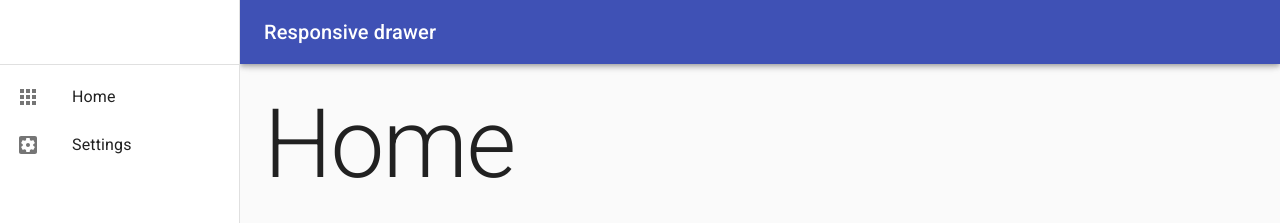
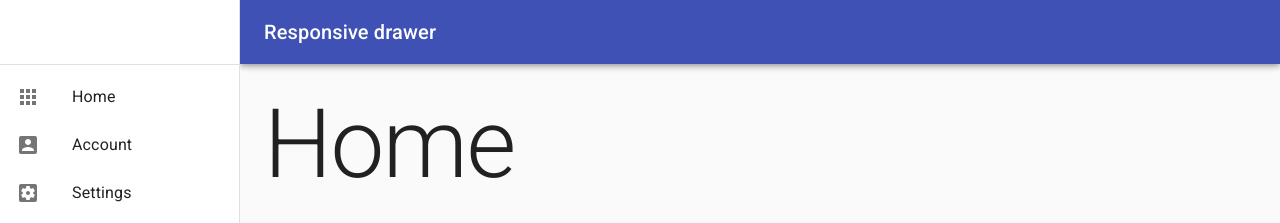
Before and after one commit to decentral-intelligence/dx-points-wallet, a React (Create React App) app: page / in a window 1280 px wide. Shown: the top 223 px of the page. Built offline with nearby package versions, Linux system fonts and the light colour scheme.

Commit message:
feat: added account view stub

```diff
--- a/src/app/navigation/Routes.tsx
+++ b/src/app/navigation/Routes.tsx
@@ -1,12 +1,16 @@
 import { Route, Switch } from "react-router-dom";
 import { Dashboard } from "../../features/dashboard";
 import { Settings } from "../../features/settings";
+import { AccountView } from "../../features/account/view";
 
 export const Routes = () => (
   <Switch>
     <Route path="/settings">
       <Settings />
     </Route>
+    <Route path="/account">
+      <AccountView />
+    </Route>
     <Route exact path="/">
       <Dashboard />
     </Route>
--- a/src/app/navigation/navigationItems.tsx
+++ b/src/app/navigation/navigationItems.tsx
@@ -1,6 +1,8 @@
 import React from "react";
 import AppsIcon from "@material-ui/icons/Apps";
 import SettingsApplicationsIcon from "@material-ui/icons/SettingsApplications";
+import AccountBox from "@material-ui/icons/AccountBox";
+
 export interface NavItem {
   label: string;
   route: string;
@@ -14,6 +16,11 @@ export const navigationItems: NavItem[] = [
     icon: <AppsIcon />,
   },
   {
+    route: "/account",
+    label: "Account",
+    icon: <AccountBox />,
+  },
+  {
     route: "/settings",
     label: "Settings",
     icon: <SettingsApplicationsIcon />,
--- /dev/null
+++ b/src/features/account/view/index.tsx
@@ -0,0 +1,10 @@
+import { Page } from "../../../app/layout/Page";
+import Typography from "@material-ui/core/Typography";
+
+export const AccountView = () => {
+  return (
+    <Page>
+      <Typography variant="h1">View Account</Typography>
+    </Page>
+  );
+};
```
Also changed, not shown: src/features/account/create/index.tsx (added, +10 -0 lines).
